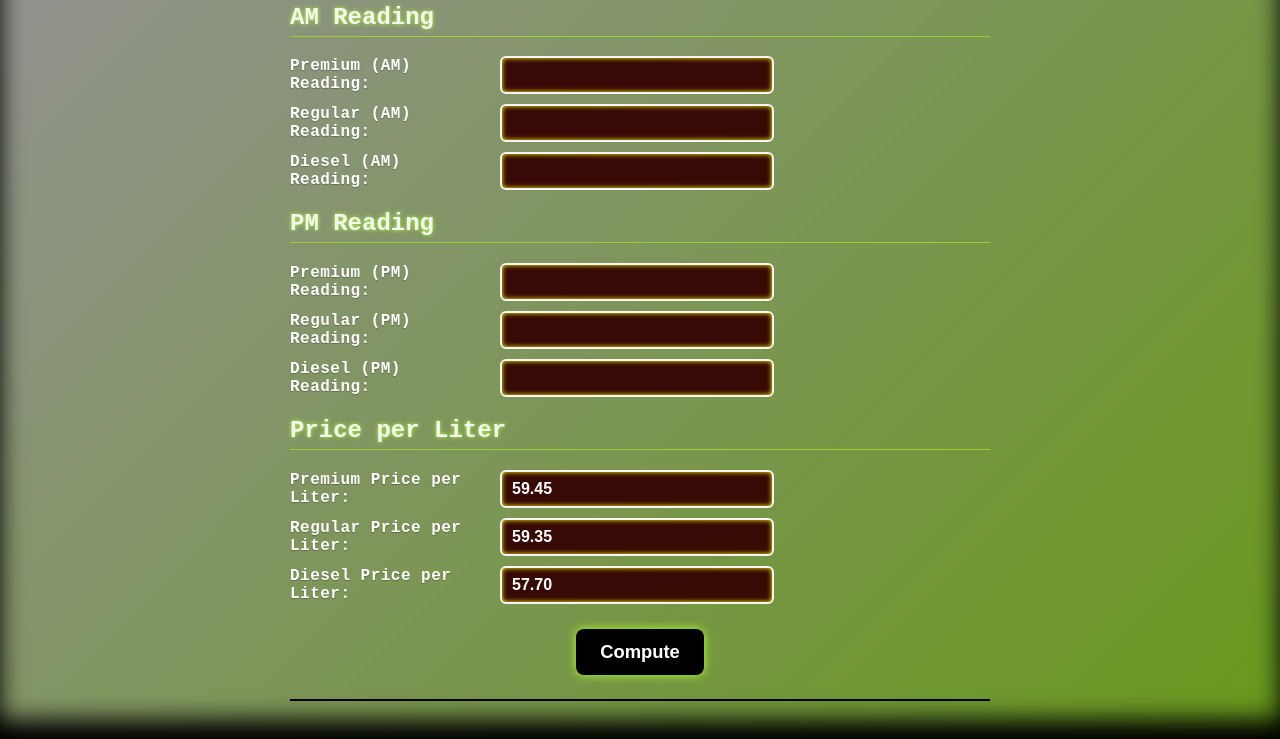
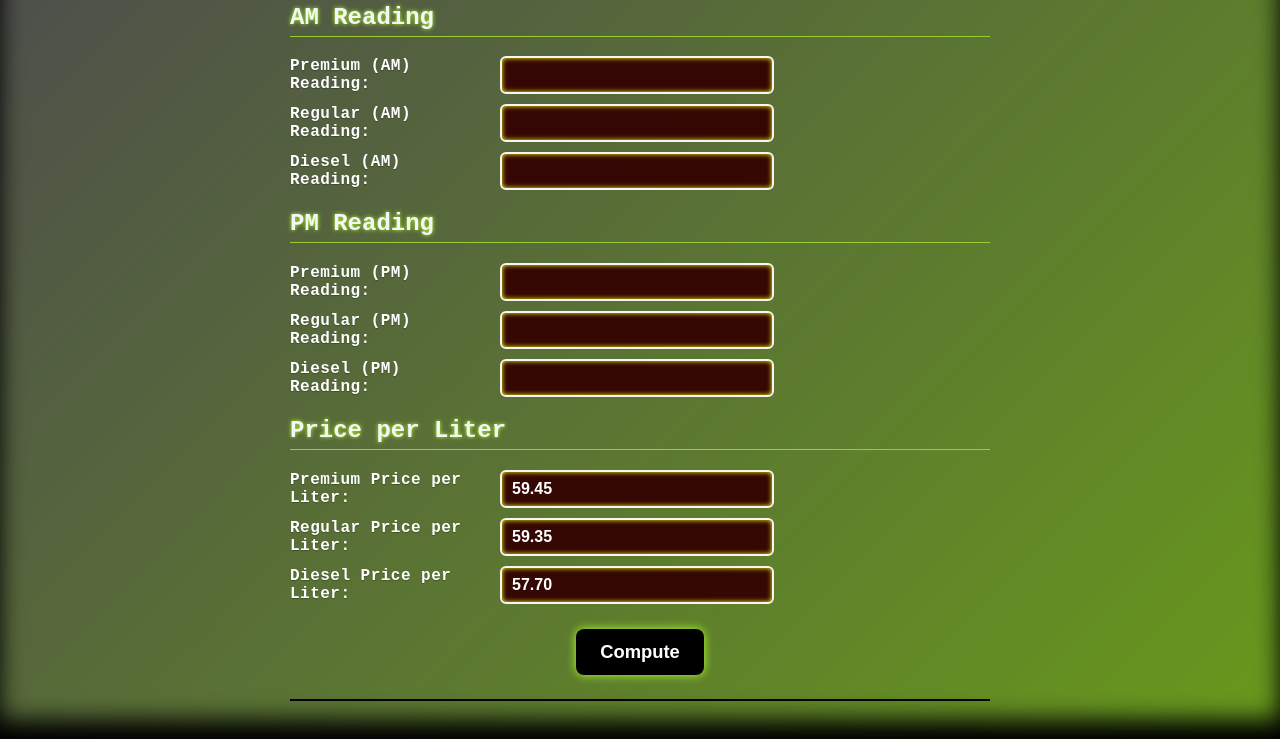
Before and after one commit to eljiejapson-del/Computation-, a plain HTML site: page index.html in a window 1280 px wide. Shown: the part 80-819 px from the top of the page. Drawn offline with Linux system fonts and the light colour scheme.

Commit message:
Update index.html

```diff
--- a/index.html
+++ b/index.html
@@ -20,7 +20,7 @@
     content: "";
     position: fixed;
     top: 0; left: 0; right: 0; bottom: 0;
-    background: linear-gradient(135deg, whitesmoke 0%, greenyellow 100%);
+    background: linear-gradient(135deg, gray 0%, greenyellow 100%);
     filter: blur(12px);
     opacity: 0.6;
     z-index: -1;
```
